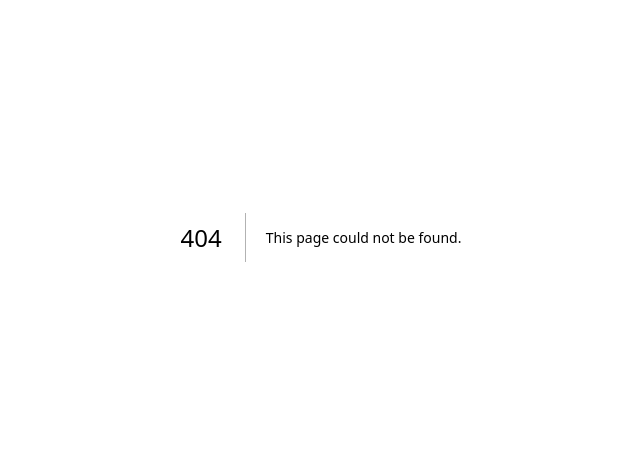
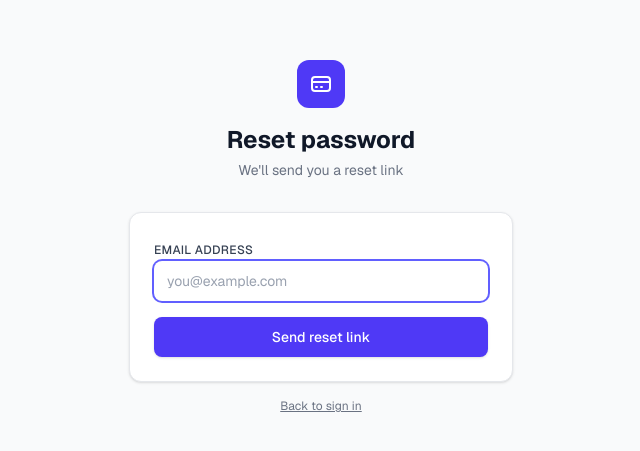
Before and after one commit to Kav-png/amex-tracker, a Next.js app: page /forgot-password in a window 1280 px wide. Before the commit this address had no page. Shown: the part 163-614 px from the top of the page, without its empty margins (319-959 px from the left). Built offline with nearby package versions, Linux system fonts and the light colour scheme.

Commit message:
Add forgot password and reset password pages

```diff
--- /dev/null
+++ b/app/(auth)/forgot-password/page.tsx
@@ -0,0 +1,87 @@
+"use client"
+
+import { useState } from "react"
+import { createClient } from "@/lib/supabase/client"
+import { Button } from "@/components/ui/button"
+import { Input } from "@/components/ui/input"
+import Link from "next/link"
+
+export default function ForgotPasswordPage() {
+  const [email, setEmail] = useState("")
+  const [loading, setLoading] = useState(false)
+  const [sent, setSent] = useState(false)
+  const [error, setError] = useState("")
+
+  async function handleSubmit(e: React.FormEvent) {
+    e.preventDefault()
+    setError("")
+    setLoading(true)
+
+    const supabase = createClient()
+    const { error: authError } = await supabase.auth.resetPasswordForEmail(email, {
+      redirectTo: `${window.location.origin}/auth/callback?next=/reset-password`,
+    })
+
+    setLoading(false)
+    if (authError) setError(authError.message)
+    else setSent(true)
+  }
+
+  return (
+    <div className="min-h-screen flex items-center justify-center bg-gray-50 px-4">
+      <div className="w-full max-w-sm">
+        <div className="text-center mb-8">
+          <div className="inline-flex h-12 w-12 items-center justify-center rounded-xl bg-indigo-600 mb-4">
+            <svg className="h-6 w-6 text-white" fill="none" viewBox="0 0 24 24" stroke="currentColor" strokeWidth={2}>
+              <path strokeLinecap="round" strokeLinejoin="round" d="M3 10h18M7 15h1m4 0h1m-7 4h12a3 3 0 003-3V8a3 3 0 00-3-3H6a3 3 0 00-3 3v8a3 3 0 003 3z" />
+            </svg>
+          </div>
+          <h1 className="text-2xl font-bold text-gray-900">Reset password</h1>
+          <p className="mt-1 text-sm text-gray-500">We'll send you a reset link</p>
+        </div>
+
+        {sent ? (
+          <div className="rounded-xl border border-green-200 bg-green-50 p-6 text-center">
+            <p className="text-sm font-medium text-green-800">Check your email</p>
+            <p className="mt-1 text-xs text-green-600">
+              Sent a reset link to <strong>{email}</strong>
+            </p>
+            <Link href="/login" className="mt-4 block text-xs text-green-700 underline">
+              Back to sign in
+            </Link>
+          </div>
+        ) : (
+          <form onSubmit={handleSubmit} className="space-y-4">
+            <div className="rounded-xl border border-gray-200 bg-white p-6 shadow-sm space-y-4">
+              <div className="space-y-1.5">
+                <label className="text-xs font-medium text-gray-700 uppercase tracking-wide">
+                  Email address
+                </label>
+                <Input
+                  type="email"
+                  value={email}
+                  onChange={(e) => setEmail(e.target.value)}
+                  placeholder="you@example.com"
+                  required
+                  autoFocus
+                />
+              </div>
+
+              {error && (
+                <p className="text-xs text-red-600 bg-red-50 rounded-lg px-3 py-2">{error}</p>
+              )}
+
+              <Button type="submit" className="w-full" loading={loading}>
+                Send reset link
+              </Button>
+            </div>
+
+            <p className="text-center text-xs text-gray-400">
+              <Link href="/login" className="underline text-gray-500">Back to sign in</Link>
+            </p>
+          </form>
+        )}
+      </div>
+    </div>
+  )
+}
--- a/app/(auth)/login/page.tsx
+++ b/app/(auth)/login/page.tsx
@@ -139,6 +139,9 @@ export default function LoginPage() {
                     </button>
                   </p>
                   <p>
+                    <a href="/forgot-password" className="underline text-gray-500">Forgot password?</a>
+                  </p>
+                  <p>
                     <button type="button" onClick={() => switchMode("magic")} className="underline text-gray-500">
                       Send a magic link instead
                     </button>
--- /dev/null
+++ b/app/(auth)/reset-password/page.tsx
@@ -0,0 +1,94 @@
+"use client"
+
+import { useState } from "react"
+import { useRouter } from "next/navigation"
+import { createClient } from "@/lib/supabase/client"
+import { Button } from "@/components/ui/button"
+import { Input } from "@/components/ui/input"
+
+export default function ResetPasswordPage() {
+  const [password, setPassword] = useState("")
+  const [confirm, setConfirm] = useState("")
+  const [loading, setLoading] = useState(false)
+  const [error, setError] = useState("")
+  const router = useRouter()
+
+  async function handleSubmit(e: React.FormEvent) {
+    e.preventDefault()
+    setError("")
+
+    if (password !== confirm) {
+      setError("Passwords do not match")
+      return
+    }
+    if (password.length < 6) {
+      setError("Password must be at least 6 characters")
+      return
+    }
+
+    setLoading(true)
+    const supabase = createClient()
+    const { error: authError } = await supabase.auth.updateUser({ password })
+    setLoading(false)
+
+    if (authError) setError(authError.message)
+    else router.push("/dashboard")
+  }
+
+  return (
+    <div className="min-h-screen flex items-center justify-center bg-gray-50 px-4">
+      <div className="w-full max-w-sm">
+        <div className="text-center mb-8">
+          <div className="inline-flex h-12 w-12 items-center justify-center rounded-xl bg-indigo-600 mb-4">
+            <svg className="h-6 w-6 text-white" fill="none" viewBox="0 0 24 24" stroke="currentColor" strokeWidth={2}>
+              <path strokeLinecap="round" strokeLinejoin="round" d="M3 10h18M7 15h1m4 0h1m-7 4h12a3 3 0 003-3V8a3 3 0 00-3-3H6a3 3 0 00-3 3v8a3 3 0 003 3z" />
+            </svg>
+          </div>
+          <h1 className="text-2xl font-bold text-gray-900">New password</h1>
+          <p className="mt-1 text-sm text-gray-500">Choose a new password for your account</p>
+        </div>
+
+        <form onSubmit={handleSubmit} className="space-y-4">
+          <div className="rounded-xl border border-gray-200 bg-white p-6 shadow-sm space-y-4">
+            <div className="space-y-1.5">
+              <label className="text-xs font-medium text-gray-700 uppercase tracking-wide">
+                New password
+              </label>
+              <Input
+                type="password"
+                value={password}
+                onChange={(e) => setPassword(e.target.value)}
+                placeholder="••••••••"
+                required
+                autoFocus
+                autoComplete="new-password"
+              />
+            </div>
+
+            <div className="space-y-1.5">
+              <label className="text-xs font-medium text-gray-700 uppercase tracking-wide">
+                Confirm password
+              </label>
+              <Input
+                type="password"
+                value={confirm}
+                onChange={(e) => setConfirm(e.target.value)}
+                placeholder="••••••••"
+                required
+                autoComplete="new-password"
+              />
+            </div>
+
+            {error && (
+              <p className="text-xs text-red-600 bg-red-50 rounded-lg px-3 py-2">{error}</p>
+            )}
+
+            <Button type="submit" className="w-full" loading={loading}>
+              Update password
+            </Button>
+          </div>
+        </form>
+      </div>
+    </div>
+  )
+}
--- a/app/auth/callback/route.ts
+++ b/app/auth/callback/route.ts
@@ -8,9 +8,11 @@ export async function GET(request: NextRequest) {
 
   if (code) {
     const supabase = await createClient()
-    const { error } = await supabase.auth.exchangeCodeForSession(code)
+    const { data, error } = await supabase.auth.exchangeCodeForSession(code)
     if (!error) {
-      return NextResponse.redirect(new URL(next, origin))
+      // Recovery sessions must land on reset-password, not dashboard
+      const destination = data.session?.user.recovery_sent_at ? "/reset-password" : next
+      return NextResponse.redirect(new URL(destination, origin))
     }
   }
 
```
